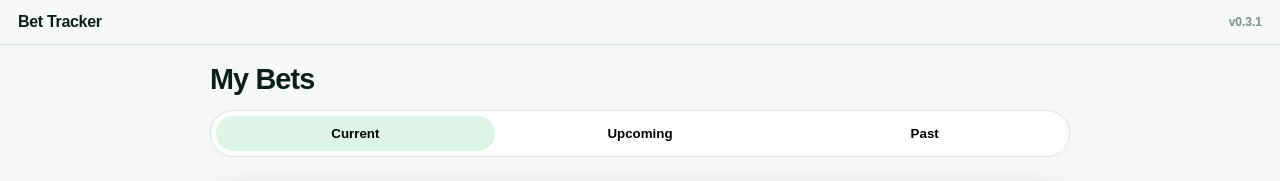
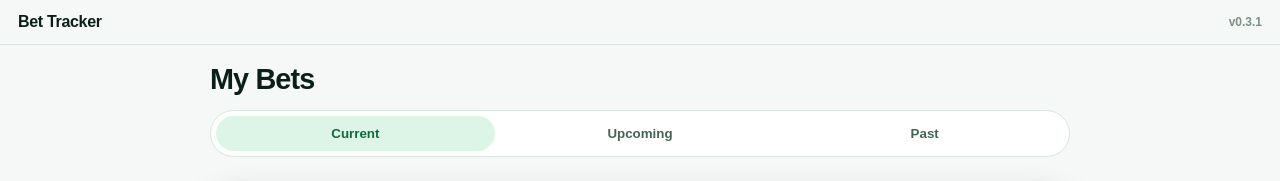
Before and after one commit to dcast-gif/Bet-Tracker, a Next.js app in the folder frontend/: page / in a window 1280 px wide. Shown: the top 181 px of the page. Built offline with nearby package versions, Linux system fonts and the light colour scheme.

Commit message:
Update theme.css

```diff
--- a/frontend/src/styles/theme.css
+++ b/frontend/src/styles/theme.css
@@ -45,3 +45,16 @@ body {
   background: var(--color-background);
   color: var(--color-text-primary);
 }
+.bet-tab {
+  color: var(--color-text-secondary);
+}
+
+.bet-tab-active {
+  color: #0f6b3a;
+}
+
+@media (prefers-color-scheme: dark) {
+  .bet-tab-active {
+    color: #6ee7a8;
+  }
+}
```
